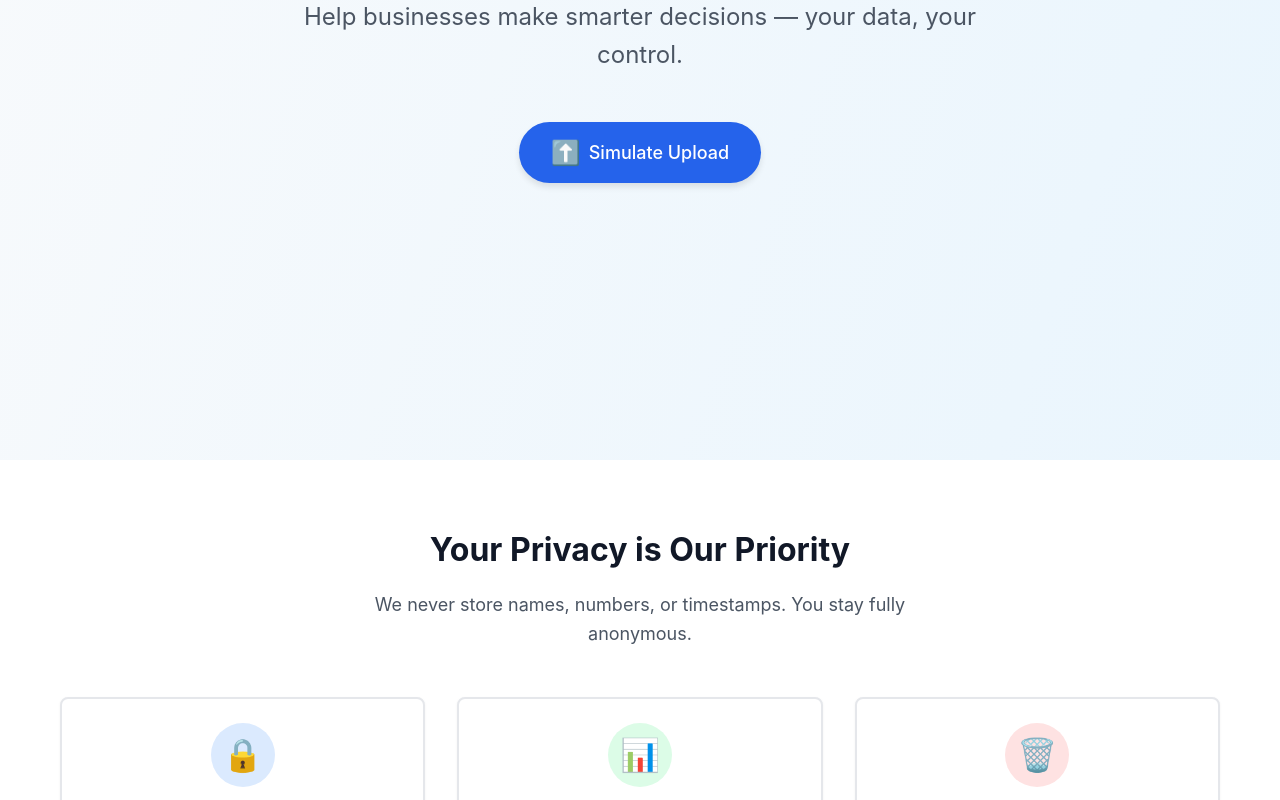
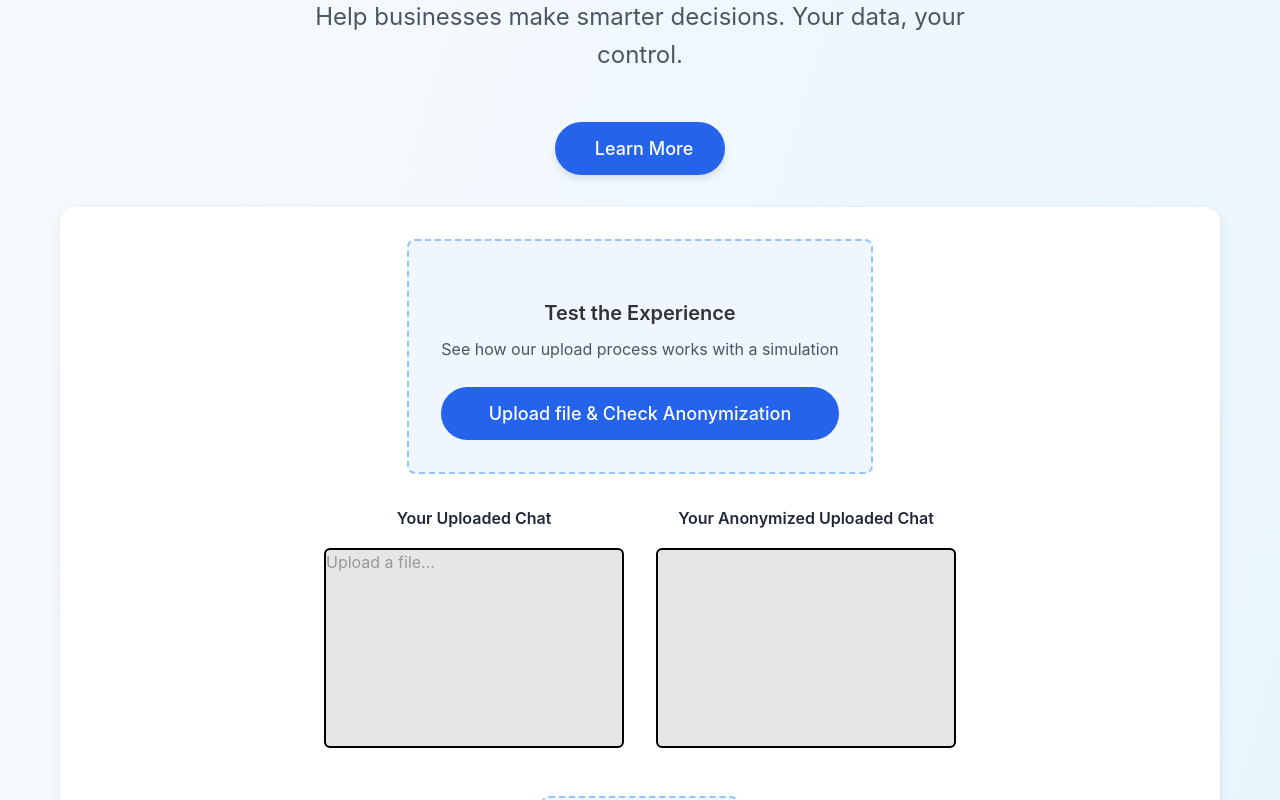
Before and after one commit to Kenzorb/PrivateBytes---B2C-LandingPage, a React (Vite) app: page / in a window 1280 px wide. Shown: the part 340-1140 px from the top of the page. Built offline with nearby package versions, Linux system fonts and the light colour scheme.

Commit message:
Working Redactor

```diff
--- a/src/FullLayout.jsx
+++ b/src/FullLayout.jsx
@@ -1,4 +1,4 @@
-import { useState } from "react"
+import { useState, useRef } from "react"
 import "./styles.css"
 
 export default function LandingPage() {
@@ -7,6 +7,11 @@ export default function LandingPage() {
   const [concerns, setConcerns] = useState("")
   const [trust, setTrust] = useState("")
   const [email, setEmail] = useState("")
+
+  const [inputText, setInputText] = useState('');
+  const [redactedText, setRedactedText] = useState('');
+  const [loading, setLoading] = useState(false);
+  const fileInputRef = useRef(null);
 
   const handleUploadClick = () => {
     setUploadClicked(true)
@@ -19,6 +24,46 @@ export default function LandingPage() {
     console.log("Feedback submitted:", { comfort, concerns, trust, email })
     alert("Thank you for your feedback!")
   }
+
+  const handleFileUpload = async (e) => {
+    const file = e.target.files[0];
+    if (!file) return;
+
+    const reader = new FileReader();
+    reader.onload = async (event) => {
+      const fileText = event.target.result;
+      setInputText(fileText); // populate the input text for UI
+
+      // Trigger redaction
+      setLoading(true);
+      try {
+        const response = await fetch('http://localhost:5050/redact', {
+          method: 'POST',
+          headers: {
+            'Content-Type': 'application/json',
+          },
+          body: JSON.stringify({ text: fileText }),
+        });
+
+        const data = await response.json();
+        setRedactedText(data.redacted_text);
+      } catch (error) {
+        console.error('Redaction failed:', error);
+      } finally {
+        setLoading(false);
+      }
+    };
+
+    reader.readAsText(file);
+  };
+
+  const scrollToSection1 = () => {
+    const section = document.getElementById('trust-section');
+    if (section) {
+      section.scrollIntoView({ behavior: 'smooth' }); // 'smooth' for a smooth scroll animation
+    }
+  };
+
 
   return (
     <div className="landing-page">
@@ -40,22 +85,76 @@ export default function LandingPage() {
             Earn rewards for securely sharing <span className="highlight">anonymised chat data</span>
           </h1>
 
-          <p className="hero-subtitle">Help businesses make smarter decisions — your data, your control.</p>
+          <p className="hero-subtitle">Help businesses make smarter decisions. Your data, your control.</p>
 
-          <button className="cta-button" onClick={handleUploadClick}>
-            <span className="icon">⬆️</span> Simulate Upload
+          <button className="cta-button" onClick={scrollToSection1}>
+            <span className="icon"></span> Learn More
           </button>
 
-          {uploadClicked && (
-            <div className="success-message">
-              <p>✅ Upload simulation triggered!</p>
+          <div className="upload-demo">
+            <div className="upload-card">
+              <div className="upload-icon"></div>
+
+              <div>
+                <h3>Test the Experience</h3>
+                <p>See how our upload process works with a simulation</p>
+              </div>
+
+              <button className="upload-button" onClick={() => fileInputRef.current.click()} disabled={loading}>
+                {loading ? 'Anonymizing...' : 'Upload file & Check Anonymization'}
+              </button>
+              <input
+                type="file"
+                accept=".txt"
+                ref={fileInputRef}
+                style={{ display: 'none' }}
+                onChange={handleFileUpload}
+              />
+
             </div>
-          )}
+            <div className="redactor-container">
+              <div className="text-box">
+                <h4 className="box-title">Your Uploaded Chat</h4>
+                <div className="preredacted-text" style={{ whiteSpace: 'pre-wrap' }}>
+                  {inputText || <span style={{ color: '#999' }}>Upload a file...</span>}
+                </div>
+              </div>
+
+              <div className="text-box">
+                <h4 className="box-title">Your Anonymized Uploaded Chat</h4>
+                <div className="redacted-text">
+                  {redactedText && (
+                    <>
+                      <p>{redactedText}</p>
+                    </>
+                  )}
+                </div>
+              </div>
+            </div>
+
+            <div className="upload-card">
+              <div className="upload-icon"></div>
+
+              <div>
+                <h3>Confirmation</h3>
+                <p>Click to submit</p>
+              </div>
+
+              <button className="upload-button" onClick={handleUploadClick}>
+                Submit!
+              </button>
+
+
+              {uploadClicked && <div className="track-badge">Thanks for trying out our chat anonymization feature. Please feel free to leave your feedback below.</div>}
+            </div>
+
+          </div>
+
         </div>
       </section>
 
       {/* Trust & Privacy Section */}
-      <section className="trust-section">
+      <section className="trust-section" id="trust-section">
         <div className="container">
           <div className="section-header">
             <h2>Your Privacy is Our Priority</h2>
@@ -86,9 +185,9 @@ export default function LandingPage() {
           <div className="preview-block">
             <h3>Example of Anonymised Data</h3>
             <div className="code-block">
-              <div className="original-text">Original: "Hey John, can you send me the report by 3pm?"</div>
+              <div className="original-text">Original: "Hey <span id="highlight-text-yellow">John</span>, can you send the report to my office at <span id="highlight-text-yellow">391A Orchard Road #26-01</span> by 3pm?"</div>
               <div className="arrow">↓</div>
-              <div className="anonymised-text">Anonymised: "Request for document delivery with time constraint"</div>
+              <div className="anonymised-text">Anonymised: "Hey <span id="highlight-text-yellow">Person1</span>, can you send the report to my office at <span id="highlight-text-yellow">[pii]</span> by 3pm?"</div>
             </div>
           </div>
         </div>
--- a/src/styles.css
+++ b/src/styles.css
@@ -37,7 +37,6 @@ p {
 .hero-section {
   padding: 80px 0;
   text-align: center;
-  height: 100vh;
 }
 
 .icon-container {
@@ -506,3 +505,77 @@ input[type="email"]:focus {
     gap: 16px;
   }
 }
+
+.upload-demo {
+  display: flex;
+  flex-direction: column;
+  justify-content: center;
+  margin: 2rem auto;
+  background-color: #ffffff;
+  padding: 2rem;
+  border-radius: 1rem;
+  box-shadow: 0 4px 12px rgba(0, 0, 0, 0.08);
+
+}
+
+.redactor-container {
+  display: flex;
+  flex-direction: row;
+  flex-wrap: wrap;
+  align-items: center;
+  justify-content: center;
+  padding: 2rem 0;
+}
+
+.preredacted-text {
+  display: flex;
+  min-width: 300px;
+  min-height: 200px;
+  max-width: 200px;
+  max-height: 200px;
+  margin: 1rem 1rem;
+  background-color: hsl(0, 0%, 90%);
+  border: 2px solid black;
+  scrollbar-width: none;      /* hide scrollbar */
+  resize: none;               /* 🔒 Prevent resizing */
+  box-sizing: border-box;     /* 🧱 Match padding/sizing with div */
+  font-family: inherit;       /* 📝 Ensure text style matches */
+  font-size: inherit;
+  line-height: inherit;
+  border-radius: 6px;
+  white-space: pre-wrap;
+  overflow-y: auto;
+  text-align: left;
+}
+
+.redacted-text {
+  display: flex;
+  min-width: 300px;
+  min-height: 200px;
+  max-width: 200px;
+  max-height: 200px;
+  margin: 1rem 1rem;
+  background-color: hsl(0, 0%, 90%);
+  border: 2px solid black;
+  scrollbar-width: none;      /* hide scrollbar */
+  resize: none;               /* 🔒 Prevent resizing */
+  box-sizing: border-box;     /* 🧱 Match padding/sizing with div */
+  font-family: inherit;       /* 📝 Ensure text style matches */
+  font-size: inherit;
+  line-height: inherit;
+  border-radius: 6px;
+  white-space: pre-wrap;
+  overflow-y: auto;
+  text-align: left;
+}
+
+.box-title {
+  margin-bottom: 0;
+  font-size: 16px;
+  font-weight: 600;
+  color: #1f2937; /* Tailwind gray-800 */
+}
+
+#highlight-text-yellow {
+  background-color: yellow;
+}
```
